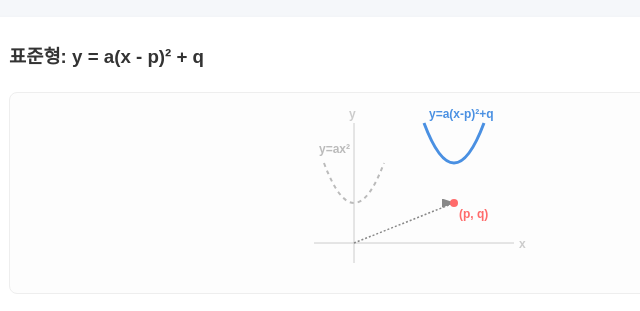
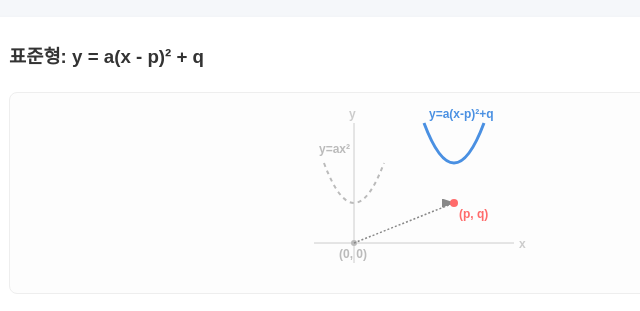
Before and after one commit to yunosong1015/quadratic-function-guide, a plain HTML site: page index.html in a window 1280 px wide. Shown: the part 1083-1394 px from the top of the page, 226-866 px from the left. Drawn offline with Linux system fonts and the light colour scheme; a web font is replaced by a local one.

Commit message:
Clearly mark origin (0,0) and (p,q) in Section 3 SVG

```diff
--- a/index.html
+++ b/index.html
@@ -82,8 +82,11 @@
                         <!-- Basic form y = ax^2 -->
                         <path d="M 30 60 Q 60 140 90 60" fill="none" stroke="#bbb" stroke-width="2" stroke-dasharray="4" />
                         <text x="25" y="50" class="graph-label" fill="#bbb">y=ax²</text>
+                        <!-- Origin Label -->
+                        <circle cx="60" cy="140" r="3" fill="#bbb" />
+                        <text x="45" y="155" class="graph-label" fill="#bbb">(0, 0)</text>
 
-                        <!-- Standard form y = a(x-p)^2 + q -->
+                        <!-- Standard form y = a(x-p)?? + q -->
                         <!-- p=100, q=-40 relative to (60, 140) -> vertex at (160, 100) -->
                         <path d="M 130 20 Q 160 100 190 20" fill="none" stroke="var(--primary-color)" stroke-width="3" />
                         <text x="135" y="15" class="graph-label" fill="var(--primary-color)">y=a(x-p)²+q</text>
```
